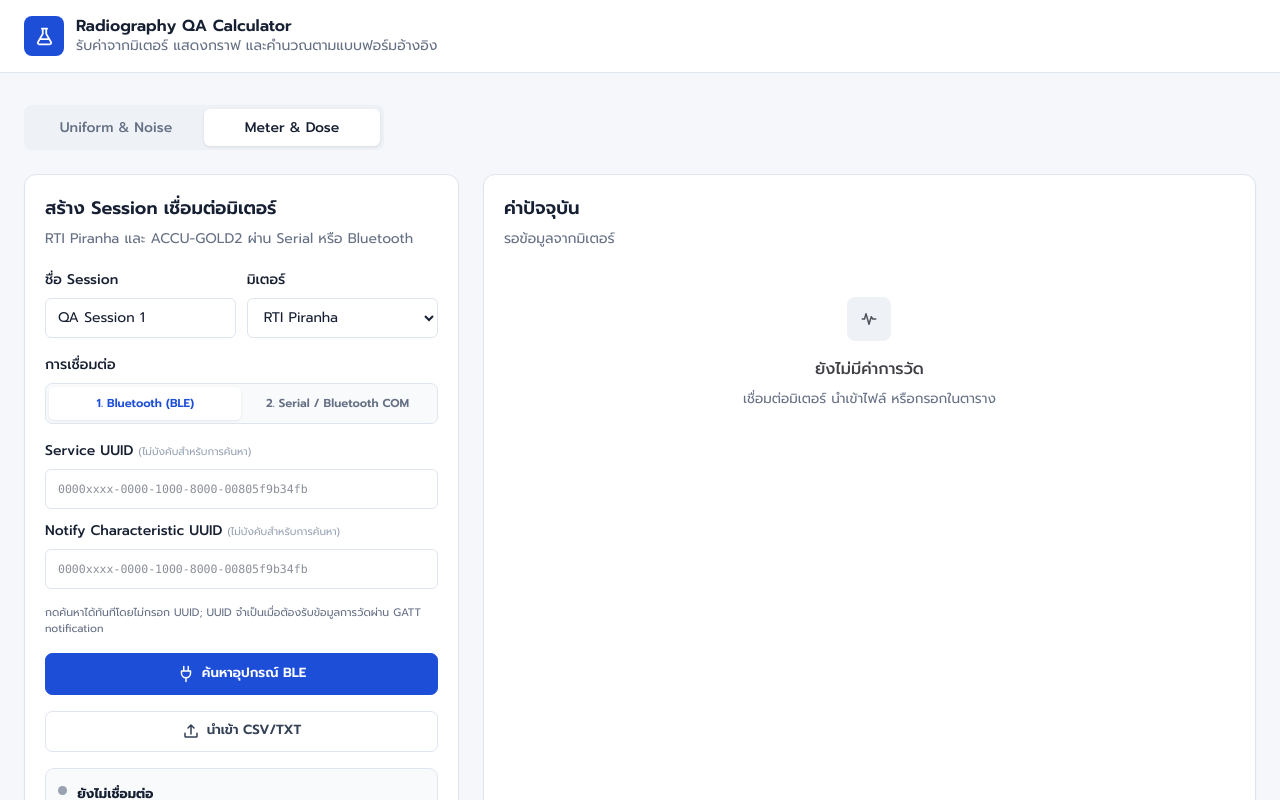
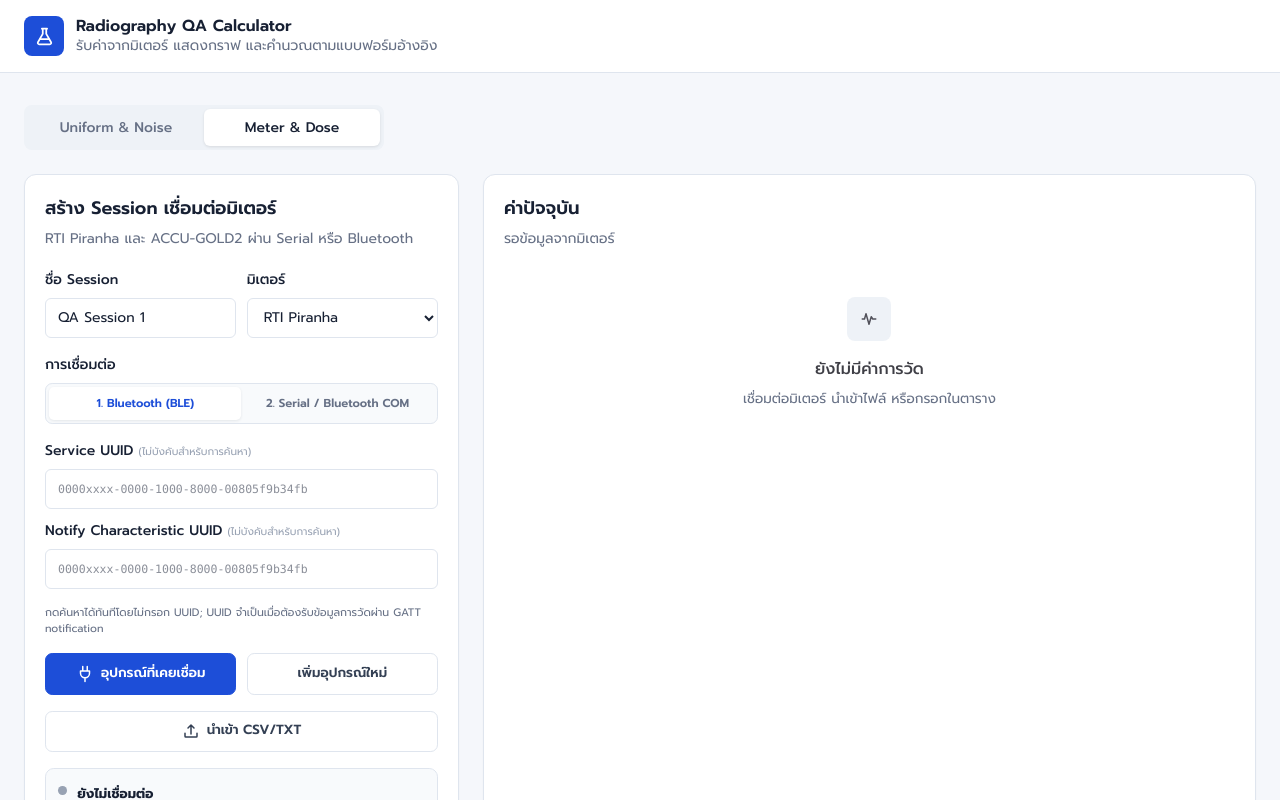
Before and after one commit to guffytiger/noise-uniform-cal, a Next.js app: page / in a window 1280 px wide. Shown: the top 800 px of the page. Built offline with nearby package versions, Linux system fonts and the light colour scheme.

Commit message:
UPDATE PATCh2

```diff
--- a/app/page.tsx
+++ b/app/page.tsx
@@ -28,7 +28,7 @@ type BluetoothDeviceLike = {
 declare global {
   interface Navigator {
     serial?: { requestPort: () => Promise<SerialPortLike>; getPorts: () => Promise<SerialPortLike[]> };
-    bluetooth?: { requestDevice: (options: { acceptAllDevices: boolean; optionalServices?: string[] }) => Promise<BluetoothDeviceLike> };
+    bluetooth?: { requestDevice: (options: { acceptAllDevices: boolean; optionalServices?: string[] }) => Promise<BluetoothDeviceLike>; getDevices?: () => Promise<BluetoothDeviceLike[]> };
   }
 }
 
@@ -127,6 +127,7 @@ export default function Home() {
   const serialPortRef = useRef<SerialPortLike | null>(null);
   const serialReaderRef = useRef<ReadableStreamDefaultReader<Uint8Array> | null>(null);
   const bluetoothDeviceRef = useRef<BluetoothDeviceLike | null>(null);
+  const knownBluetoothDevicesRef = useRef<BluetoothDeviceLike[]>([]);
   const bluetoothCharacteristicRef = useRef<BluetoothCharacteristicLike | null>(null);
   const stopSerialRef = useRef(false);
   const [meter, setMeter] = useState<Meter>("RTI Piranha");
@@ -137,6 +138,7 @@ export default function Home() {
   const [characteristicUuid, setCharacteristicUuid] = useState("");
   const [knownPortCount, setKnownPortCount] = useState<number | null>(null);
   const [bluetoothDeviceName, setBluetoothDeviceName] = useState("");
+  const [knownBluetoothNames, setKnownBluetoothNames] = useState<string[]>([]);
   const [meterStatus, setMeterStatus] = useState<"idle" | "reading" | "connected" | "error">("idle");
   const [meterMessage, setMeterMessage] = useState("เลือกมิเตอร์ แล้วนำเข้าผลหรือเชื่อมต่อ Web Serial");
   const [factor, setFactor] = useState("0.95");
@@ -228,12 +230,12 @@ export default function Home() {
       await connectSerial(ports[0]);
     } catch (e) { setMeterStatus("error"); setMeterMessage(e instanceof Error ? e.message : "ค้นหาพอร์ตไม่สำเร็จ"); }
   }
-  async function connectBluetooth() {
+  async function connectBluetooth(existingDevice?: BluetoothDeviceLike) {
     if (!navigator.bluetooth) { setMeterStatus("error"); setMeterMessage("เบราว์เซอร์นี้ไม่รองรับ Web Bluetooth — ใช้ Chrome/Edge หรือจับคู่ Bluetooth เป็น COM port แล้วเลือก Web Serial"); return; }
     try {
-      setMeterStatus("reading"); setMeterMessage("กำลังรอเลือกอุปกรณ์ Bluetooth…");
+      setMeterStatus("reading"); setMeterMessage(existingDevice ? "กำลังเชื่อมต่ออุปกรณ์ที่เคยอนุญาต…" : "กำลังรอเพิ่มอุปกรณ์ Bluetooth ใหม่…");
       const hasUuids = Boolean(serviceUuid.trim() && characteristicUuid.trim());
-      const device = await navigator.bluetooth.requestDevice({ acceptAllDevices: true, ...(hasUuids ? { optionalServices: [serviceUuid.trim()] } : {}) });
+      const device = existingDevice ?? await navigator.bluetooth.requestDevice({ acceptAllDevices: true, ...(hasUuids ? { optionalServices: [serviceUuid.trim()] } : {}) });
       if (!device.gatt) throw new Error("อุปกรณ์ไม่มีบริการ GATT");
       bluetoothDeviceRef.current = device; setBluetoothDeviceName(device.name ?? "Unknown BLE device");
       const server = await device.gatt.connect();
@@ -262,6 +264,17 @@ export default function Home() {
       setMeterStatus(cancelled ? "idle" : "error");
       setMeterMessage(cancelled ? "ไม่ได้เลือกอุปกรณ์ Bluetooth หรือไม่มีอุปกรณ์ BLE กำลัง advertise" : e instanceof Error ? e.message : "เชื่อมต่อ Bluetooth ไม่สำเร็จ");
     }
+  }
+  async function queryKnownBluetoothDevices() {
+    if (!navigator.bluetooth?.getDevices) { setMeterStatus("error"); setMeterMessage("Chrome รุ่นนี้ไม่รองรับรายการอุปกรณ์ที่เคยอนุญาต กรุณาอัปเดต Chrome"); return; }
+    try {
+      setMeterStatus("reading"); setMeterMessage("กำลังอ่านอุปกรณ์ Bluetooth ที่เว็บนี้เคยได้รับอนุญาต…");
+      const devices = await navigator.bluetooth.getDevices();
+      knownBluetoothDevicesRef.current = devices;
+      setKnownBluetoothNames(devices.map((device, index) => device.name ?? `อุปกรณ์ ${index + 1}`));
+      setMeterStatus("idle");
+      setMeterMessage(devices.length ? `พบ ${devices.length} อุปกรณ์ที่เคยอนุญาต — เลือกอุปกรณ์ด้านล่าง` : "ยังไม่มีอุปกรณ์ที่เคยอนุญาตให้เว็บนี้ กด ‘เพิ่มอุปกรณ์ใหม่’ หนึ่งครั้ง");
+    } catch (e) { setMeterStatus("error"); setMeterMessage(e instanceof Error ? e.message : "อ่านรายการ Bluetooth ไม่สำเร็จ"); }
   }
   async function startSession() {
     if (!sessionName.trim()) { setMeterStatus("error"); setMeterMessage("กรุณาตั้งชื่อ session"); return; }
@@ -297,7 +310,7 @@ export default function Home() {
             <div className="session-fields"><div><label className="label" htmlFor="session-name">ชื่อ Session</label><input id="session-name" className="input" value={sessionName} onChange={(e) => setSessionName(e.target.value)} placeholder="QA Session"/></div><div><label className="label" htmlFor="meter">มิเตอร์</label><select id="meter" className="input" value={meter} onChange={(e) => setMeter(e.target.value as Meter)}><option>RTI Piranha</option><option>ACCU-GOLD2</option></select></div></div>
             <div><span className="label">การเชื่อมต่อ</span><div className="transport-tabs"><button className={transport === "bluetooth" ? "active" : ""} onClick={() => setTransport("bluetooth")}>1. Bluetooth (BLE)</button><button className={transport === "serial" ? "active" : ""} onClick={() => setTransport("serial")}>2. Serial / Bluetooth COM</button></div></div>
             {transport === "serial" ? <div><label className="label" htmlFor="baud-rate">Baud rate</label><select id="baud-rate" className="input" value={baudRate} onChange={(e) => setBaudRate(e.target.value)}><option>9600</option><option>19200</option><option>38400</option><option>57600</option><option>115200</option></select><p className="field-note">สำหรับ USB หรือ Bluetooth Classic/SPP ที่ Windows แสดงเป็น COM port</p></div> : <div className="ble-fields">{bluetoothDeviceName && <div className="selected-device"><span>อุปกรณ์ที่เลือก</span><strong>{bluetoothDeviceName}</strong></div>}<div><label className="label" htmlFor="service-uuid">Service UUID <small>(ไม่บังคับสำหรับการค้นหา)</small></label><input id="service-uuid" className="input mono" value={serviceUuid} onChange={(e) => setServiceUuid(e.target.value)} placeholder="0000xxxx-0000-1000-8000-00805f9b34fb"/></div><div><label className="label" htmlFor="characteristic-uuid">Notify Characteristic UUID <small>(ไม่บังคับสำหรับการค้นหา)</small></label><input id="characteristic-uuid" className="input mono" value={characteristicUuid} onChange={(e) => setCharacteristicUuid(e.target.value)} placeholder="0000xxxx-0000-1000-8000-00805f9b34fb"/></div><p className="field-note">กดค้นหาได้ทันทีโดยไม่กรอก UUID; UUID จำเป็นเมื่อต้องรับข้อมูลการวัดผ่าน GATT notification</p></div>}
-            {transport === "serial" ? <div className="serial-actions"><button className="button button-primary" onClick={querySerialPorts} disabled={meterStatus === "reading" || meterStatus === "connected"}><Icon name="plug"/>สแกนพอร์ตที่อนุญาต</button><button className="button" onClick={startSession} disabled={meterStatus === "reading" || meterStatus === "connected"}>อนุญาตพอร์ตใหม่</button><span>{knownPortCount === null ? "ยังไม่ได้สแกน" : `พบ ${knownPortCount} พอร์ต`}</span></div> : <button className="button button-primary full-button" onClick={startSession} disabled={meterStatus === "reading" || meterStatus === "connected"}><Icon name="plug"/>ค้นหาอุปกรณ์ BLE</button>}
+            {transport === "serial" ? <div className="serial-actions"><button className="button button-primary" onClick={querySerialPorts} disabled={meterStatus === "reading" || meterStatus === "connected"}><Icon name="plug"/>สแกนพอร์ตที่อนุญาต</button><button className="button" onClick={startSession} disabled={meterStatus === "reading" || meterStatus === "connected"}>อนุญาตพอร์ตใหม่</button><span>{knownPortCount === null ? "ยังไม่ได้สแกน" : `พบ ${knownPortCount} พอร์ต`}</span></div> : <div className="bluetooth-actions"><div className="action-grid"><button className="button button-primary" onClick={queryKnownBluetoothDevices} disabled={meterStatus === "reading" || meterStatus === "connected"}><Icon name="plug"/>อุปกรณ์ที่เคยเชื่อม</button><button className="button" onClick={startSession} disabled={meterStatus === "reading" || meterStatus === "connected"}>เพิ่มอุปกรณ์ใหม่</button></div>{knownBluetoothNames.length > 0 && <div className="known-devices">{knownBluetoothNames.map((name, index) => <button key={`${name}-${index}`} onClick={() => connectBluetooth(knownBluetoothDevicesRef.current[index])} disabled={meterStatus === "reading" || meterStatus === "connected"}><span className="connection-dot"/><span><strong>{name}</strong><small>เคยอนุญาตให้เว็บนี้</small></span></button>)}</div>}</div>}
             <button className="button full-button" onClick={() => meterFileRef.current?.click()}><Icon name="upload"/>นำเข้า CSV/TXT</button><input ref={meterFileRef} className="hidden" type="file" accept=".csv,.txt,text/csv,text/plain" onChange={(e) => handleMeterFile(e.target.files?.[0])}/>
             {meterStatus === "connected" && <button className="button button-danger" onClick={disconnectSerial}>หยุด Session และตัดการเชื่อมต่อ</button>}
             <div className={`connection ${meterStatus}`}><span className="connection-dot"/><div><strong>{meterStatus === "connected" ? "พร้อมรับข้อมูล" : meterStatus === "reading" ? "กำลังเชื่อมต่อ" : meterStatus === "error" ? "ต้องตรวจสอบ" : "ยังไม่เชื่อมต่อ"}</strong><p>{meterMessage}</p></div></div>
```
Also changed, not shown: app/globals.css.
